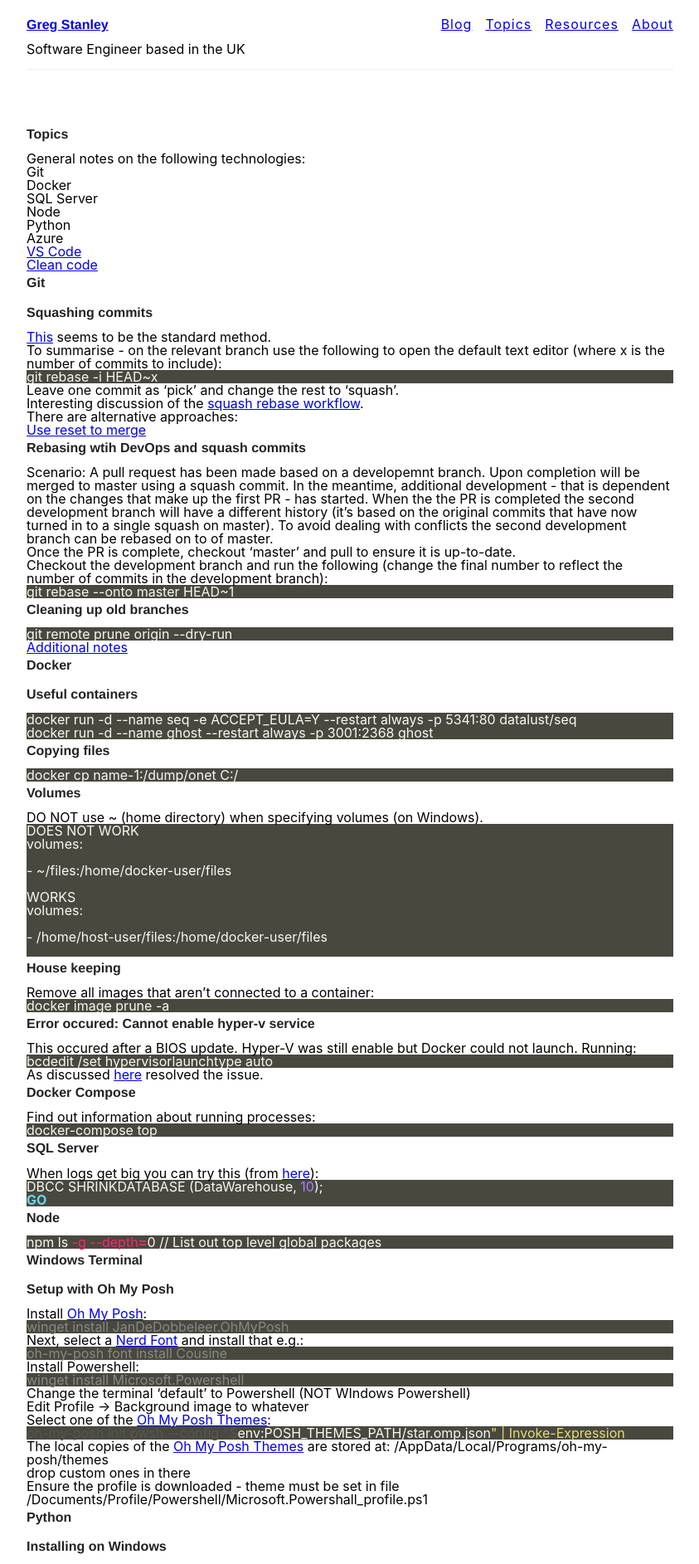
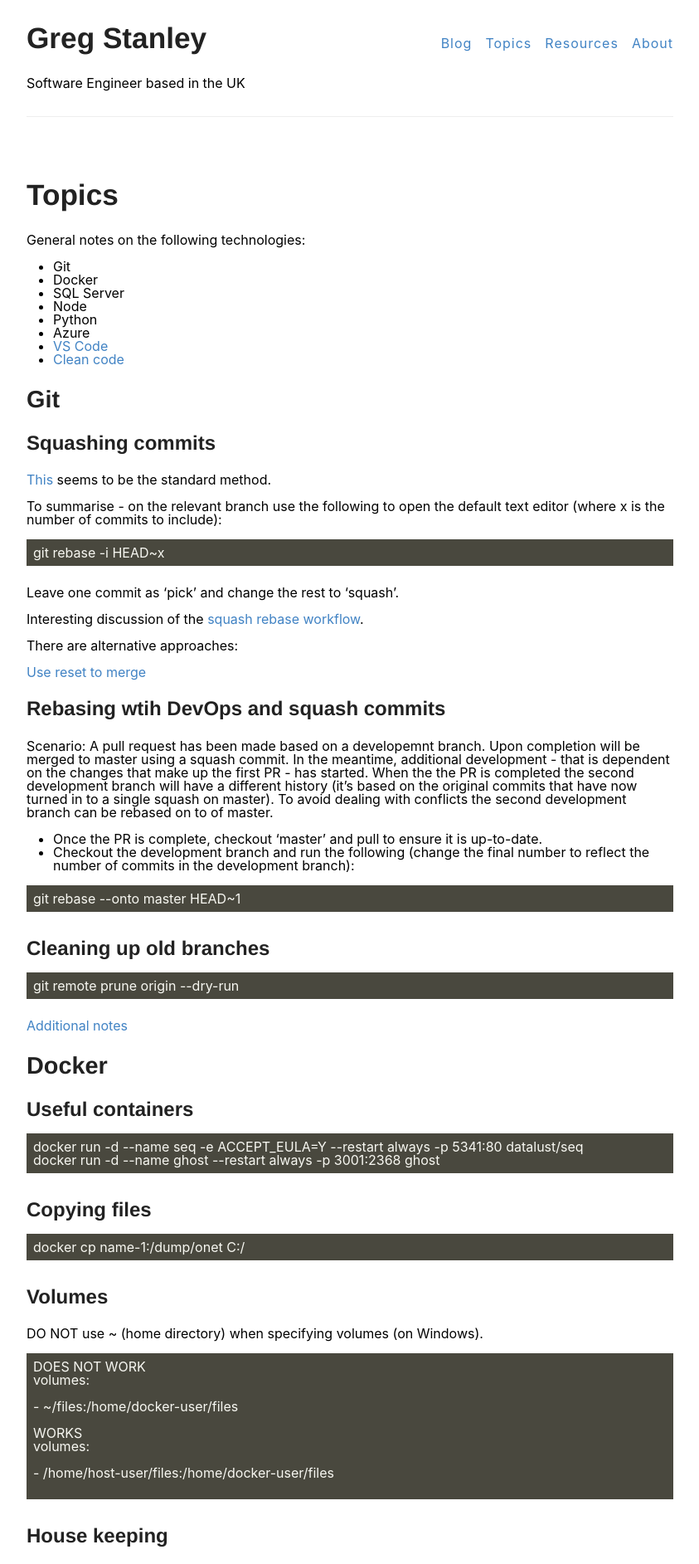
Before and after one commit to gregstanley/gregstanley.github.io, a Jekyll site: the page built from topics.md, in a window 1280 px wide. Shown: the top 1885 px of the page at 83% size, without its empty margins (218-1061 px from the left). Built offline with Jekyll 4.4.1, drawn with Linux system fonts in a browser that asks for light colours; a style sheet for code colours, icons or effects is not loaded.

Commit message:
Bring back more general styles and try adding highligh styles

```diff
--- a/_sass/base.scss
+++ b/_sass/base.scss
@@ -40,6 +40,80 @@
   }
 }
 
+h1 {
+  font-size: 2.2rem;
+  a {
+    color: inherit;
+  }
+}
+
+h2 {
+  font-size: 1.8rem;
+}
+
+h3 {
+  font-size: 1.5rem;
+}
+
+h4 {
+  font-size: 1.4rem;
+  color: $gray;
+}
+
+p {
+  margin: 1rem 0;
+}
+
+a {
+  color: $blue;
+  text-decoration: none;
+  cursor: pointer;
+  &:hover,
+  &:active {
+    color: $blue;
+  }
+}
+
+ul,
+ol {
+  margin: 1rem 0;
+  padding-left: 2rem;
+}
+
+ul {
+  list-style-type: disc;
+}
+
+ol {
+  list-style-type: decimal;
+}
+
+ol ul,
+ul ol,
+ul ul,
+ol ol {
+  margin: 0;
+}
+
+ul ul,
+ol ul {
+  list-style-type: circle;
+}
+
+em,
+i {
+  font-style: italic;
+}
+
+strong,
+b {
+  font-weight: bold;
+}
+
+img {
+  max-width: 100%;
+}
+
 .page-header-wrapper {
   margin-bottom: 4rem;
 }
@@ -66,3 +140,8 @@
     letter-spacing: 1px;
   }
 }
+
+figure.highlight {
+  margin: 0 0 1.5rem 0;
+  padding: 0.5rem 0.5rem;
+}
```
